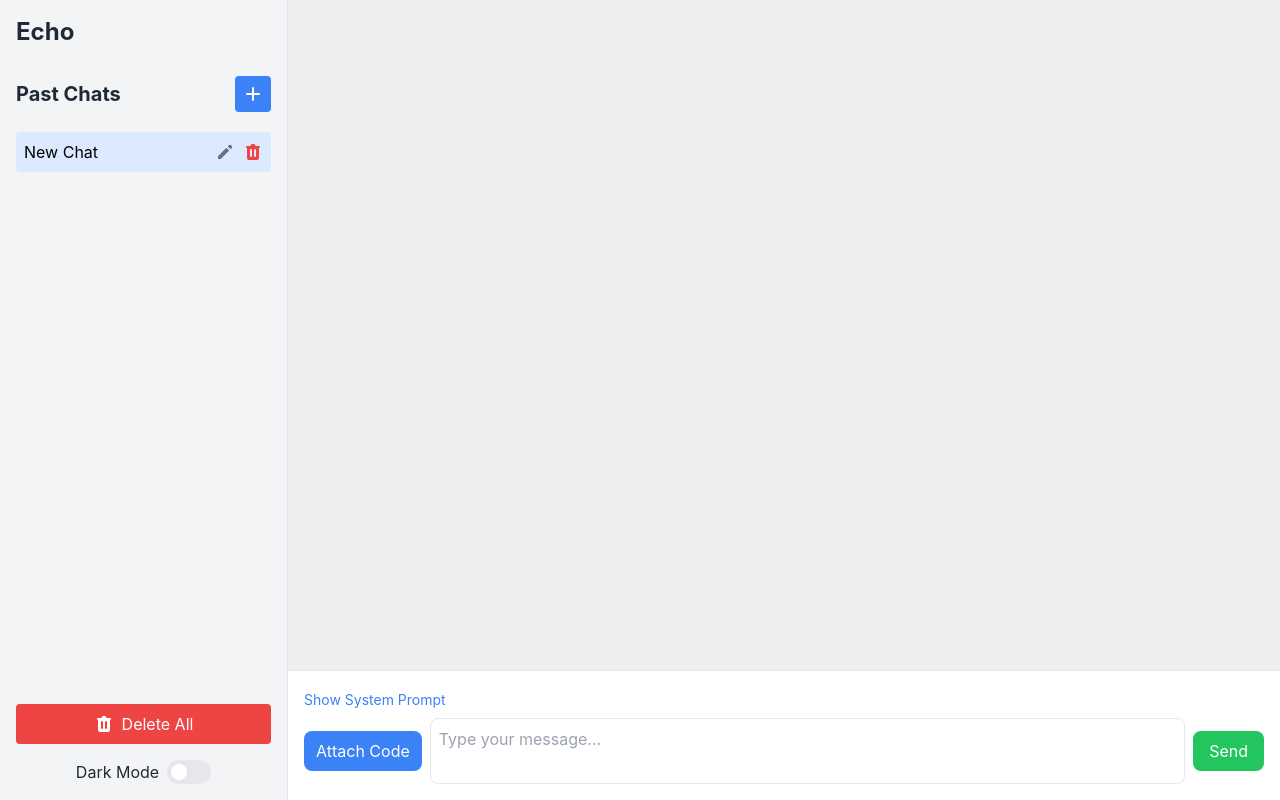
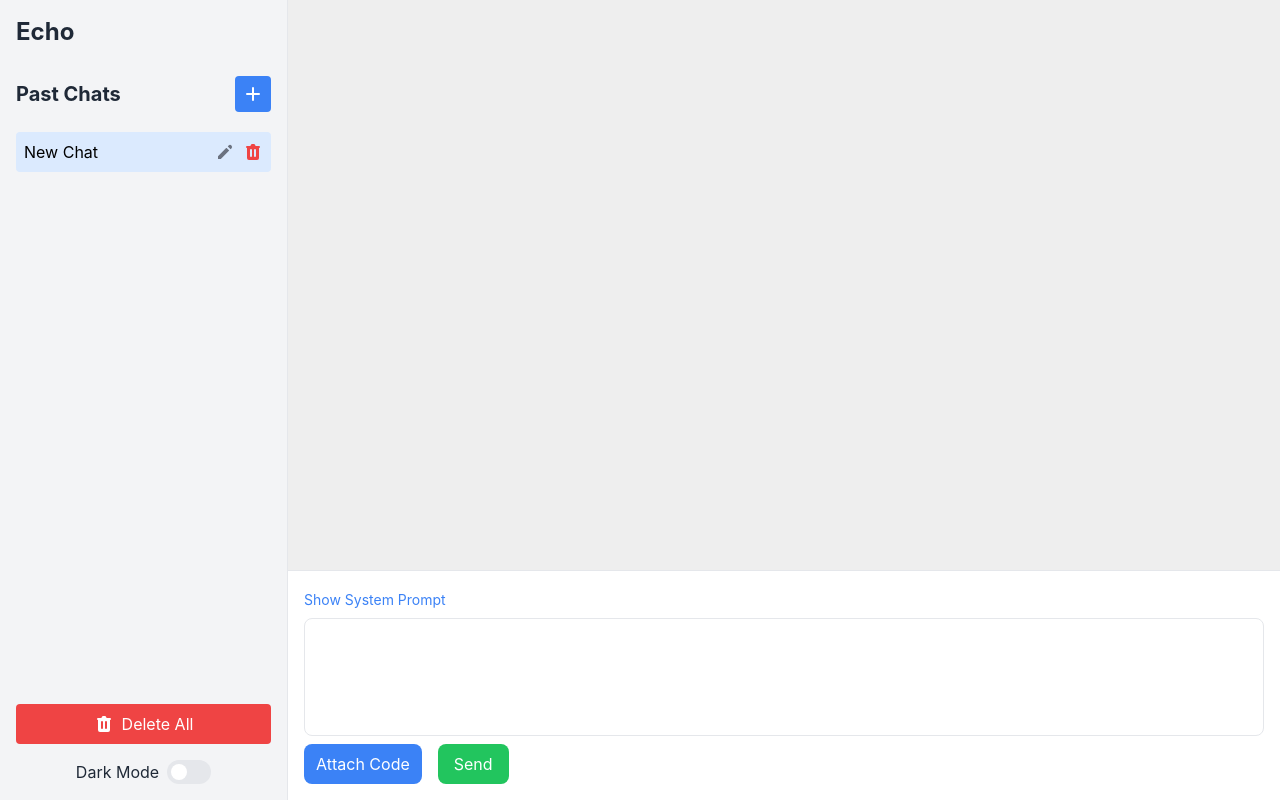
Before and after one commit to ziggybadans/echo-frontend, a React (Create React App) app: page / in a window 1280 px wide. Both pictures are taken after a click on the button "Start a New Chat". Built offline with nearby package versions, Linux system fonts and the light colour scheme.

Commit message:
Working code attachments in textarea

```diff
--- a/src/components/ChatInterface.js
+++ b/src/components/ChatInterface.js
@@ -2,28 +2,49 @@
 import React, { useState, useContext, useRef, useEffect } from "react";
 import { ChatContext } from "../context/ChatContext";
 import Message from "./Message";
-import CodeModal from "./CodeModal"; // New Component
-import CodeAttachmentBubble from "./CodeAttachmentBubble"; // Import the bubble component
-import { escapeHtml } from "../utils/escapeHtml"; // Import the utility function
+import CodeModal from "./CodeModal";
+import InlineCodeEditor from "./InlineCodeEditor";
+import { escapeHtml } from "../utils/escapeHtml";
 
 function ChatInterface() {
   const { chats, currentChatId, addMessage, updateChat } = useContext(ChatContext);
   const currentChat = chats.find((chat) => chat.id === currentChatId);
   const [message, setMessage] = useState("");
-  const [isCodeModalOpen, setIsCodeModalOpen] = useState(false);
   const [codeAttachments, setCodeAttachments] = useState([]);
   const [isSystemPromptOpen, setIsSystemPromptOpen] = useState(false);
   const [isTyping, setIsTyping] = useState(false);
   const messagesEndRef = useRef(null);
   const [currentAttachmentIndex, setCurrentAttachmentIndex] = useState(null);
+  const [isCodeModalOpen, setIsCodeModalOpen] = useState(false);
+  const [currentEditingCode, setCurrentEditingCode] = useState(null);
 
   const addCodeAttachment = ({ codeContent, fileName, notes }) => {
     const escapedCode = escapeHtml(codeContent);
     const escapedFileName = escapeHtml(fileName || "untitled");
     const escapedNotes = escapeHtml(notes || "");
-    const codeTag = `<code fileName="${escapedFileName}" notes="${escapedNotes}">\n${escapedCode}\n</code>`;
-    setMessage((prev) => prev + "\n" + codeTag);
-    setCodeAttachments((prev) => [...prev, { codeContent, fileName, notes }]);
+    const codeTag = `<code fileName="${escapedFileName}" notes="${escapedNotes}">${escapedCode}</code>`;
+    setMessage((prev) => prev + codeTag);
+  };
+
+  const handleAttachCode = (codeSegment) => {
+    setCurrentEditingCode(codeSegment);
+    setIsCodeModalOpen(true);
+  };
+
+  const handleCodeSave = (updatedCode) => {
+    if (currentEditingCode) {
+      // Update existing code
+      const regex = new RegExp(`<code fileName="${currentEditingCode.fileName}" notes="${currentEditingCode.notes}">[^<]*</code>`);
+      const updatedMessage = message.replace(regex,
+        `<code fileName="${updatedCode.fileName}" notes="${updatedCode.notes}">${escapeHtml(updatedCode.codeContent)}</code>`
+      );
+      setMessage(updatedMessage);
+    } else {
+      // Add new code
+      addCodeAttachment(updatedCode);
+    }
+    setIsCodeModalOpen(false);
+    setCurrentEditingCode(null);
   };
 
   const updateCodeAttachment = (index, updatedAttachment) => {
@@ -190,37 +211,18 @@ function ChatInterface() {
           />
         )}
         <div className="flex flex-col">
-          {/* Render Code Attachments as Bubbles */}
-          {codeAttachments.length > 0 && (
-            <div className="flex flex-wrap mb-2">
-              {codeAttachments.map((attachment, index) => (
-                <CodeAttachmentBubble
-                  key={index}
-                  attachment={attachment}
-                  onEdit={() => {
-                    setCurrentAttachmentIndex(index);
-                    setIsCodeModalOpen(true);
-                  }}
-                  onDelete={() => deleteCodeAttachment(index)}
-                />
-              ))}
-            </div>
-          )}
-          <div className="flex items-center">
+          <InlineCodeEditor
+            value={message}
+            onChange={setMessage}
+            onAttachCode={handleAttachCode}
+          />
+          <div className="flex items-center mt-2">
             <button
               onClick={() => setIsCodeModalOpen(true)}
               className="mr-2 bg-blue-500 text-white px-3 py-2 rounded-lg hover:bg-blue-600"
             >
               Attach Code
             </button>
-            <textarea
-              className="flex-1 p-2 border rounded-lg resize-none dark:bg-zinc-800 dark:text-gray-200"
-              rows="2"
-              placeholder="Type your message..."
-              value={message}
-              onChange={(e) => setMessage(e.target.value)}
-              onKeyDown={handleKeyDown}
-            />
             <button
               className="ml-2 bg-green-500 text-white px-4 py-2 rounded-lg hover:bg-green-600"
               onClick={handleSend}
@@ -234,18 +236,10 @@ function ChatInterface() {
         <CodeModal
           onClose={() => {
             setIsCodeModalOpen(false);
-            setCurrentAttachmentIndex(null);
+            setCurrentEditingCode(null);
           }}
-          onSave={(attachment) => {
-            if (currentAttachmentIndex !== null) {
-              updateCodeAttachment(currentAttachmentIndex, attachment);
-            } else {
-              addCodeAttachment(attachment);
-            }
-            setIsCodeModalOpen(false);
-            setCurrentAttachmentIndex(null);
-          }}
-          initialData={currentAttachmentIndex !== null ? codeAttachments[currentAttachmentIndex] : null}
+          onSave={handleCodeSave}
+          initialData={currentEditingCode}
         />
       )}
     </div>
--- /dev/null
+++ b/src/components/InlineCodeEditor.js
@@ -0,0 +1,86 @@
+// src/components/InlineCodeEditor.js
+import React, { useRef, useEffect } from 'react';
+import CodeAttachmentBubble from './CodeAttachmentBubble';
+
+function InlineCodeEditor({ value, onChange, onAttachCode }) {
+  const editorRef = useRef(null);
+
+  useEffect(() => {
+    if (editorRef.current && editorRef.current.innerHTML !== formatContent(value)) {
+      editorRef.current.innerHTML = formatContent(value);
+    }
+  }, [value]);
+
+  const formatContent = (content) => {
+    return content.replace(/<code([^>]*)>([^<]*)<\/code>/g, (match, attributes, code) => {
+      const fileName = attributes.match(/fileName="([^"]*)"/)?.[1] || 'Untitled';
+      const notes = attributes.match(/notes="([^"]*)"/)?.[1] || '';
+      return `<span class="code-bubble" data-filename="${fileName}" data-notes="${notes}">${fileName}</span>`;
+    });
+  };
+
+  const handleInput = () => {
+    if (editorRef.current) {
+      const content = editorRef.current.innerHTML;
+      const plainText = content.replace(/<span class="code-bubble"[^>]*>[^<]*<\/span>/g, (match) => {
+        const fileName = match.match(/data-filename="([^"]*)"/)[1];
+        const notes = match.match(/data-notes="([^"]*)"/)[1];
+        return `<code fileName="${fileName}" notes="${notes}"></code>`;
+      });
+      onChange(plainText);
+    }
+  };
+
+  const handleKeyDown = (e) => {
+    if (e.key === 'Enter') {
+      e.preventDefault();
+      document.execCommand('insertLineBreak');
+    }
+  };
+
+  const handlePaste = (e) => {
+    e.preventDefault();
+    const text = e.clipboardData.getData('text/plain');
+    document.execCommand('insertText', false, text);
+  };
+
+  const handleBubbleClick = (e) => {
+    if (e.target.classList.contains('code-bubble')) {
+      const fileName = e.target.getAttribute('data-filename');
+      const notes = e.target.getAttribute('data-notes');
+      onAttachCode({ fileName, notes, content: '' });
+    }
+  };
+
+  return (
+    <div className="relative border rounded-lg p-2 bg-white dark:bg-gray-800 text-black dark:text-white">
+      <div
+        ref={editorRef}
+        className="min-h-[100px] max-h-[300px] overflow-y-auto p-2 focus:outline-none"
+        contentEditable
+        onInput={handleInput}
+        onKeyDown={handleKeyDown}
+        onPaste={handlePaste}
+        onClick={handleBubbleClick}
+        // Remove value prop to make it uncontrolled
+      />
+      <style jsx>{`
+        .code-bubble {
+          display: inline-block;
+          background-color: #e0f2fe;
+          color: #0369a1;
+          padding: 2px 6px;
+          border-radius: 4px;
+          margin: 0 2px;
+          font-size: 0.9em;
+          cursor: pointer;
+        }
+        .code-bubble:hover {
+          background-color: #bae6fd;
+        }
+      `}</style>
+    </div>
+  );
+}
+
+export default InlineCodeEditor;
```
